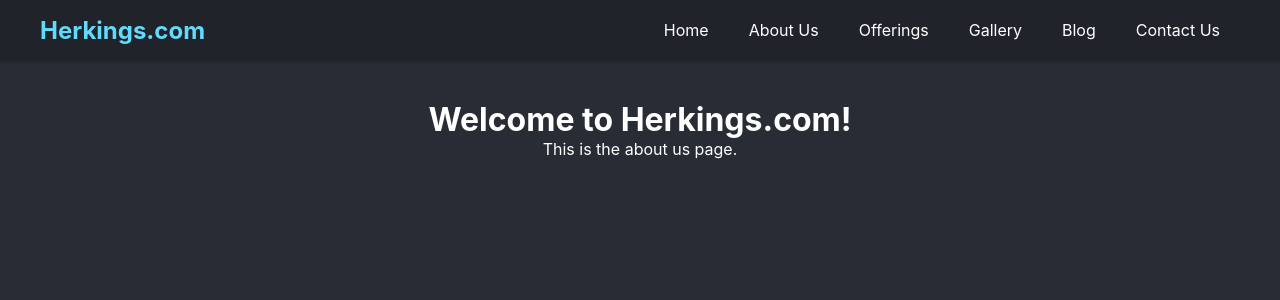
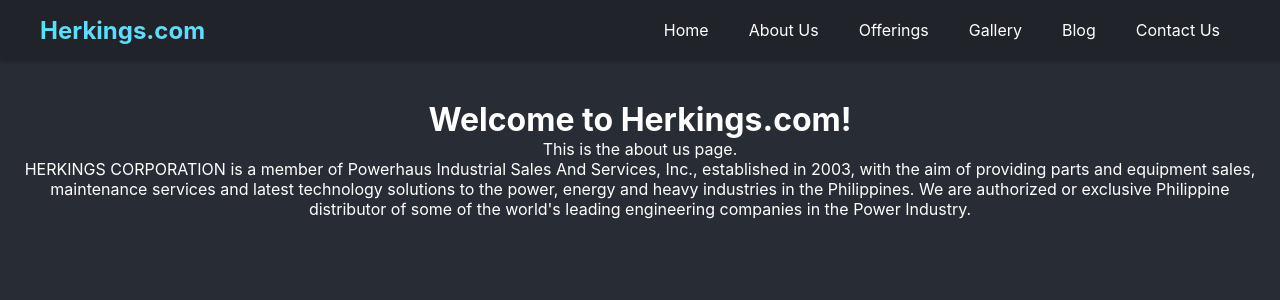
Before and after one commit to rgreyesph/herkings-website, a React (Vite) app: page /about in a window 1280 px wide. Shown: the top 300 px of the page. Built offline with nearby package versions, Linux system fonts and the light colour scheme.

Commit message:
Updated AboutPage

```diff
--- a/src/pages/AboutPage.jsx
+++ b/src/pages/AboutPage.jsx
@@ -6,6 +6,8 @@
     <div>
       <h1>Welcome to Herkings.com!</h1>
       <p>This is the about us page.</p>
+      <p>HERKINGS CORPORATION is a member of Powerhaus Industrial Sales And Services, Inc., established in 2003, with the aim of providing parts and equipment sales, maintenance services and latest technology solutions to the power, energy and heavy industries in the Philippines.
+We are authorized or exclusive Philippine distributor of some of the world's leading engineering companies in the Power Industry.</p>
     </div>
   );
 }
```
